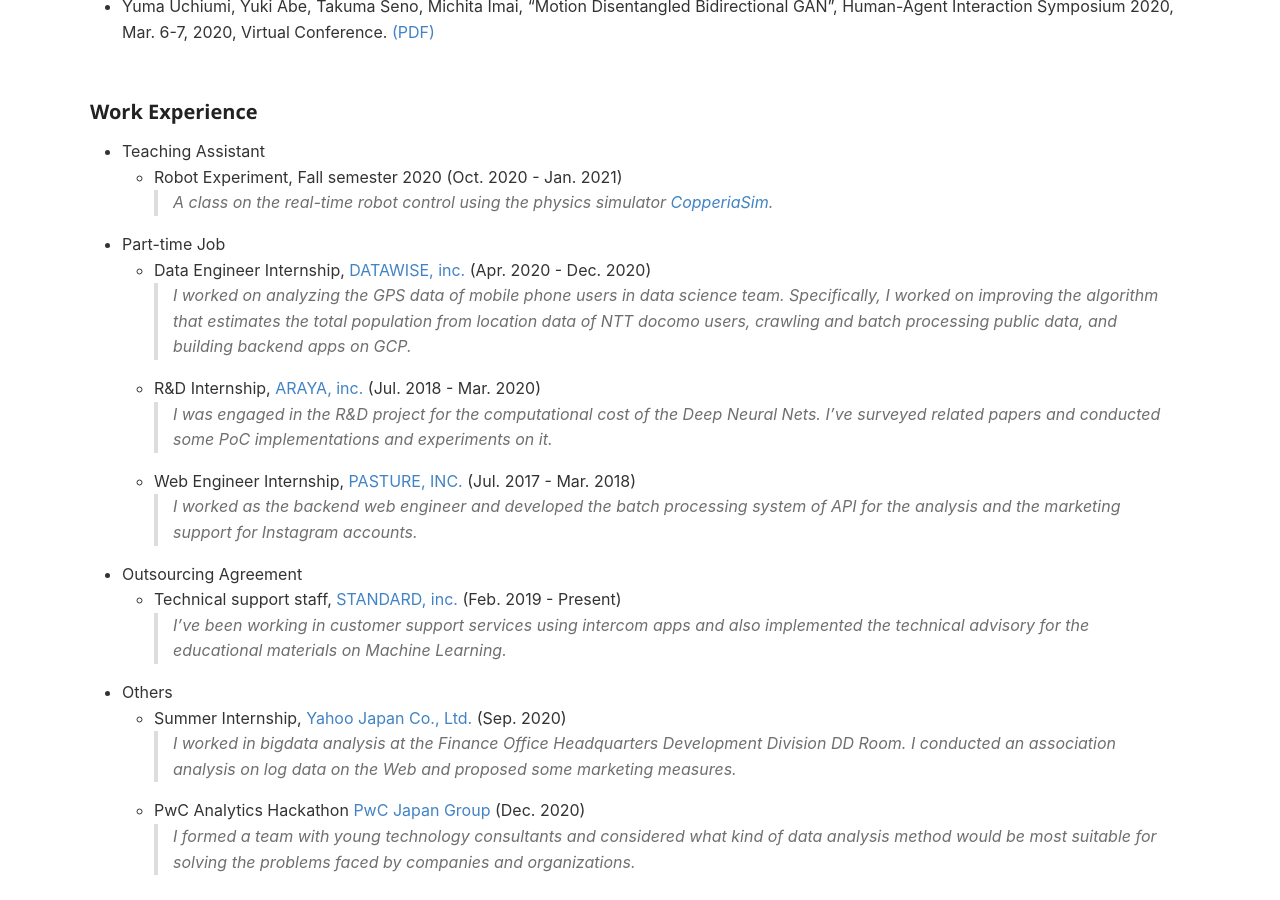
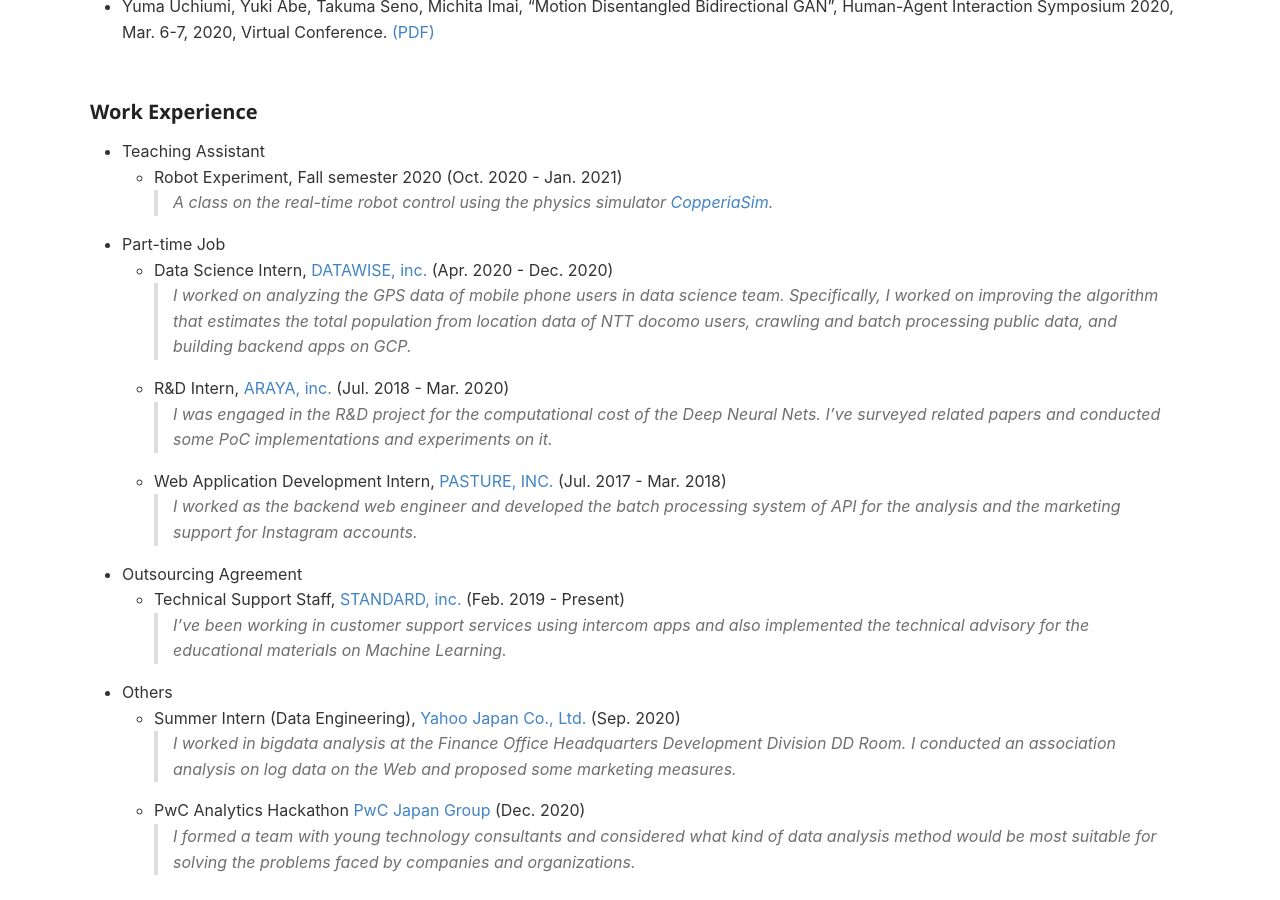
Before and after one commit to yumaloop/old-jekyll-blog-site, a Jekyll site: the page built from about.md, in a window 1280 px wide and 900 px high, scrolled down 1081 px. Built offline with Jekyll 4.4.1, drawn with Linux system fonts in a browser that asks for light colours; comment, search, counter and statistics services are not loaded.

Commit message:
update about

```diff
--- a/about.md
+++ b/about.md
@@ -49,17 +49,17 @@
     * Robot Experiment, Fall semester 2020 (Oct. 2020 - Jan. 2021)
       > A class on the real-time robot control using the physics simulator [CopperiaSim](https://www.coppeliarobotics.com/).
 * Part-time Job
-    * Data Engineer Internship, [DATAWISE, inc.](https://www.datawise.co.jp/) (Apr. 2020 - Dec. 2020)
+    * Data Science Intern, [DATAWISE, inc.](https://www.datawise.co.jp/) (Apr. 2020 - Dec. 2020)
       > I worked on analyzing the GPS data of mobile phone users in data science team. Specifically, I worked on improving the algorithm that estimates the total population from location data of NTT docomo users, crawling and batch processing public data, and building backend apps on GCP.
-    * R&D Internship, [ARAYA, inc.](https://www.araya.org) (Jul. 2018 - Mar. 2020)
+    * R&D Intern, [ARAYA, inc.](https://www.araya.org) (Jul. 2018 - Mar. 2020)
       > I was engaged in the R&D project for the computational cost of the Deep Neural Nets. I've surveyed related papers and conducted some PoC implementations and experiments on it.
-    * Web Engineer Internship, [PASTURE, INC.](https://corp.pasture.biz/) (Jul. 2017 - Mar. 2018)
+    * Web Application Development Intern, [PASTURE, INC.](https://corp.pasture.biz/) (Jul. 2017 - Mar. 2018)
       > I worked as the backend web engineer and developed the batch processing system of API for the analysis and the marketing support for Instagram accounts.
 * Outsourcing Agreement
-    * Technical support staff, [STANDARD, inc.](https://standard2017.com/) (Feb. 2019 - Present)
+    * Technical Support Staff, [STANDARD, inc.](https://standard2017.com/) (Feb. 2019 - Present)
       > I've been working in customer support services using intercom apps and also implemented the technical advisory for the educational materials on Machine Learning.
 * Others
-    * Summer Internship, [Yahoo Japan Co., Ltd.](https://about.yahoo.co.jp/) (Sep. 2020)
+    * Summer Intern (Data Engineering), [Yahoo Japan Co., Ltd.](https://about.yahoo.co.jp/) (Sep. 2020)
       > I worked in bigdata analysis at the Finance Office Headquarters Development Division DD Room. I conducted an association analysis on log data on the Web and proposed some marketing measures.
     * PwC Analytics Hackathon [PwC Japan Group](https://www.pwc.com/jp/ja/about-us/member/consulting.html) (Dec. 2020)
       > I formed a team with young technology consultants and considered what kind of data analysis method would be most suitable for solving the problems faced by companies and organizations.
```
Also changed, not shown: 1 other file.
